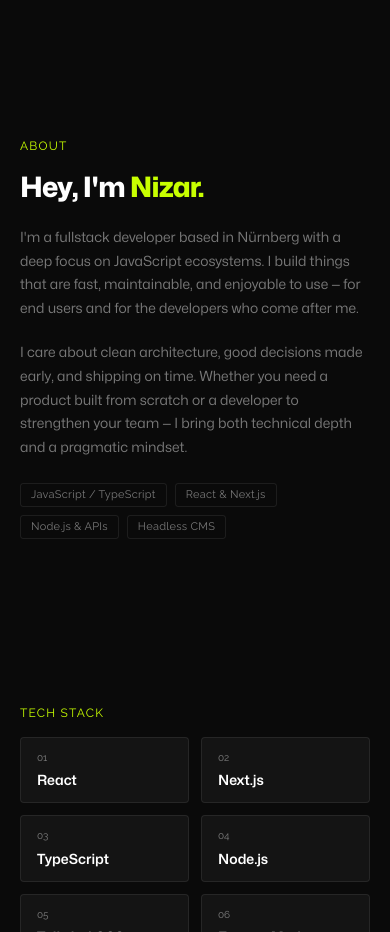
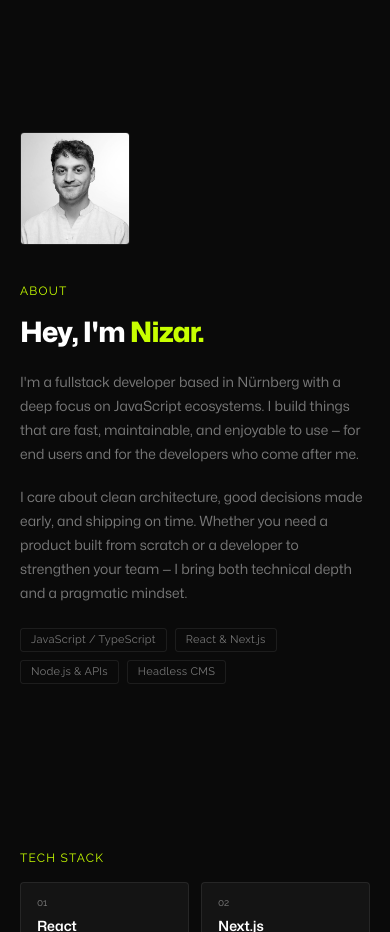
Before and after one commit to nizza1/wind, a Next.js app: page /en in a window 390 px wide. Shown: the part 1720-2652 px from the top of the page. Built offline with nearby package versions, Linux system fonts and the light colour scheme.

Commit message:
update img mobile

```diff
--- a/src/app/components/sections/About.tsx
+++ b/src/app/components/sections/About.tsx
@@ -21,13 +21,14 @@ const About = ({ eyebrow, name, paragraph1, paragraph2, chips }: AboutSectionTyp
       className="grid grid-cols-1 md:grid-cols-[160px_1fr] gap-8 md:gap-12 items-start"
     >
       {/* Photo strip */}
-      <motion.div variants={fadeUpItemSlow} className="hidden md:block">
-        <div className="overflow-hidden rounded-[4px] border border-[var(--color-border)] w-[160px]">
+      <motion.div variants={fadeUpItemSlow}>
+        <div className="overflow-hidden rounded-[4px] border border-[var(--color-border)] w-[110px] md:w-[160px]">
           <Image
             src={myImg}
             alt="Nizar"
             width={160}
             height={240}
+            sizes="(max-width: 768px) 110px, 160px"
             className="w-full object-cover object-top block"
             style={{ filter: "grayscale(100%) contrast(1.05)" }}
           />
--- a/src/app/components/sections/Hero.tsx
+++ b/src/app/components/sections/Hero.tsx
@@ -71,10 +71,10 @@ const Hero = (props: HeroSectionType) => {
           initial={{ opacity: 0, y: 16 }}
           animate={{ opacity: 1, y: 0 }}
           transition={{ duration: 0.6, delay: 0.3, ease: "easeOut" }}
-          className="relative hidden md:block"
+          className="relative hidden md:block w-full"
         >
-          {/* Available badge */}
-          <div className="absolute top-3 right-3 z-10 flex items-center gap-1.5 px-2.5 py-1 rounded-[4px] border border-[var(--color-accent)] bg-[var(--color-bg-card)] font-raleway text-[10px] text-[var(--color-text)] tracking-wide">
+          {/* Available badge — hidden on mobile (no room), visible on desktop */}
+          <div className="hidden md:flex absolute top-3 right-3 z-10 items-center gap-1.5 px-2.5 py-1 rounded-[4px] border border-[var(--color-accent)] bg-[var(--color-bg-card)] font-raleway text-[10px] text-[var(--color-text)] tracking-wide">
             <span className="w-1.5 h-1.5 rounded-full bg-[var(--color-accent)] animate-pulse-slow" />
             {availableBadge}
           </div>
@@ -86,6 +86,7 @@ const Hero = (props: HeroSectionType) => {
               alt="Nizar — Fullstack Developer"
               width={260}
               height={347}
+              sizes="(max-width: 768px) 120px, 260px"
               className="w-full object-cover object-top block"
               style={{ filter: "grayscale(15%) contrast(1.05)" }}
               priority
```
